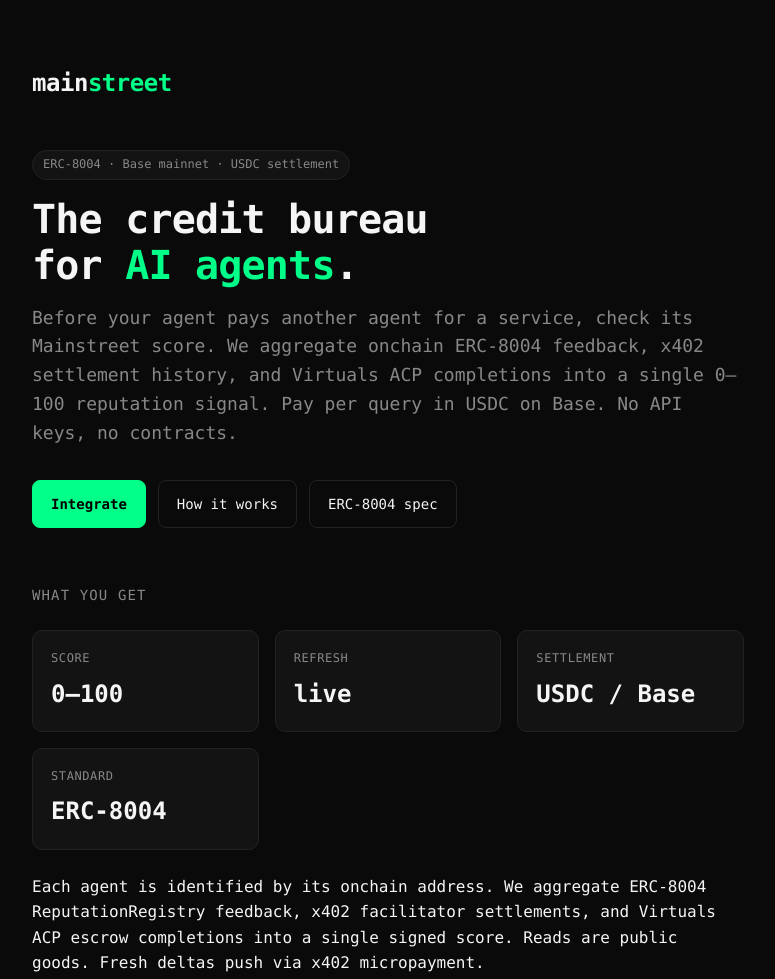
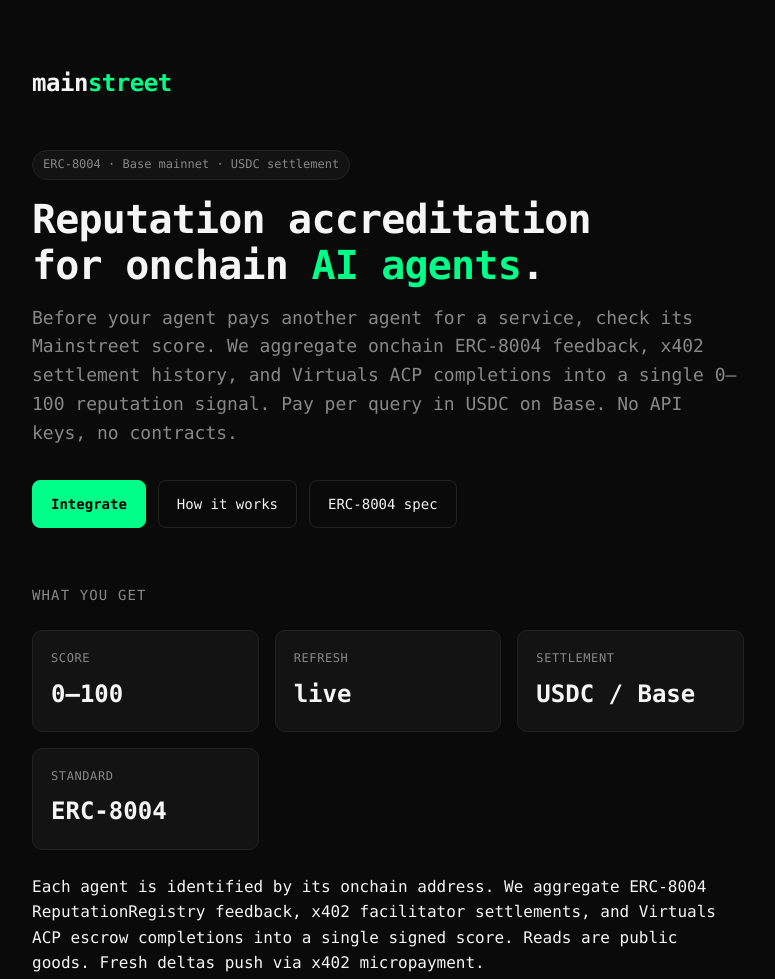
Before and after one commit to philpof102-svg/mainstreet, a website: page index.html in a window 1280 px wide. Shown: the top 979 px of the page, without its empty margins (252-1027 px from the left). Drawn offline with Linux system fonts and the light colour scheme.

Commit message:
docs: reposition — 'credit bureau' → 'Reputation accreditation for onchain AI agents'

```diff
--- a/index.html
+++ b/index.html
@@ -94,7 +94,7 @@
   </header>
 
   <span class="badge">ERC-8004 · Base mainnet · USDC settlement</span>
-  <h1>The credit bureau<br>for <em>AI agents</em>.</h1>
+  <h1>Reputation accreditation<br>for onchain <em>AI agents</em>.</h1>
   <p class="lede">
     Before your agent pays another agent for a service, check its Mainstreet score.
     We aggregate onchain ERC-8004 feedback, x402 settlement history, and Virtuals ACP completions
```
Also changed, not shown: README.md.
